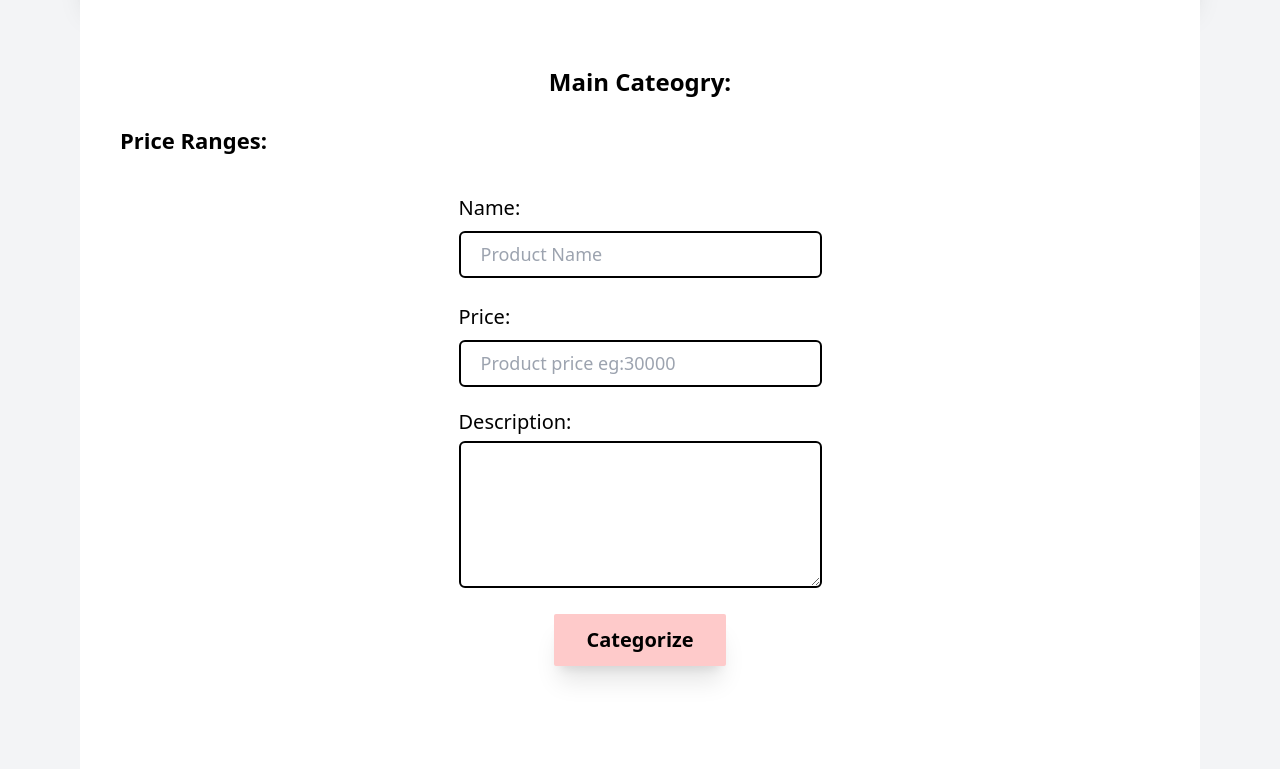
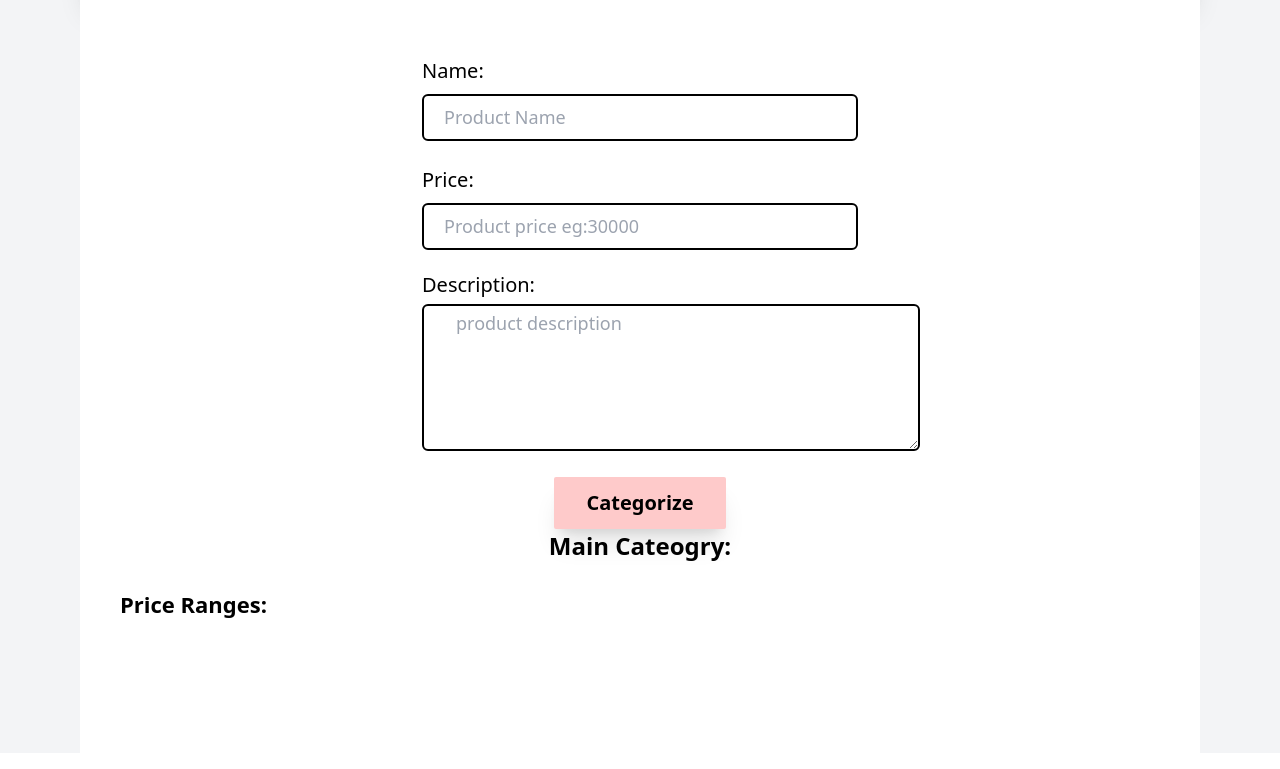
Before and after one commit to surajbeston/ecommerce-product-classifier, a Django app: page / in a window 1280 px wide. Shown: the part 88-857 px from the top of the page. After the commit the page ends 706 px from the top, so only its background shows below. Run offline with Django 3.2, Linux system fonts and the light colour scheme; parts of the project's set-up code (start-up, migrations or seed data) failed here and were passed over; some libraries are stand-ins or nearby versions.

Commit message:
position change

```diff
--- a/templates/home.html
+++ b/templates/home.html
@@ -16,7 +16,28 @@
       <h1 class="text-center text-4xl font-bold py-6">Categorizer</h1>
     </header>
 
-    <main class="bg-white pb-10  pt-16 mx-auto  ">
+    <main class="bg-white pb-10  pt-8 mx-auto  ">
+      <form class="max-w-[500px] mx-auto px-8 h-[60vh]">
+        <div class="my-4">
+          <label class="block text-[20px] py-2 font-medium" for="name">Name:</label>
+          <input id="name" class="w-full py-2  indent-5 border-2 border-black rounded-md block outline-none text-[18px]"
+            type="text" placeholder="Product Name">
+        </div>
+        <div class="my-4">
+          <label class="block text-[20px] py-2 font-medium" for="name">Price:</label>
+          <input id="price"
+            class="w-full py-2  indent-5 border-2 border-black rounded-md block outline-none text-[18px]" type="number"
+            placeholder="Product price eg:30000">
+        </div>
+        <div>
+          <label class="block text-[20px] py-1 font-medium " for="desc">Description:</label>
+          <textarea id="desc" class="border-black border-2 px-4 outline-none indent-4 py-1 text-[18px] rounded-md"
+            name="desc" id="desc" cols="43" rows="5" placeholder="product description"></textarea>
+        </div>
+        <button onclick="getCategory(event)"
+          class="block text-center bg-red-200 text-center mx-auto text-black px-8 rounded-sm text-xl shadow-xl font-semibold mt-5 py-3 "
+          type="submit">Categorize</button>
+      </form>
       <h1 class="text-center text-[24px] font-bold">Main Cateogry:</h1>
       {% for sublist in categories %}
       {% for item in sublist %}
@@ -31,8 +52,8 @@
           {{item}}
           "</span></h1>
       {% endfor %}
-      <h2 class="text-[22px] font-semibold px-10 py-3  mt-3 ">Price Ranges:</h2>
-      <div class="flex justify-between items-center gap-8 px-16 w-[100%] flex-wrap">
+      <h2 class="text-[22px] font-semibold px-10 py-3  mt-3  ">Price Ranges:</h2>
+      <div class="flex justify-between items-center gap-8 px-16 w-[100%] flex-wrap pb-20">
         {% for key, values in quantiles.items %}
         <div class="w-[16%] bg-gray-200 h-[100px]  flex flex-col justify-center items-center ">
           {% if key == 'this' %}
@@ -46,27 +67,7 @@
         {% endfor %}
       </div>
 
-      <form class="max-w-min mx-auto px-8 h-[68vh]">
-        <div class="my-4">
-          <label class="block text-[20px] py-2 font-medium" for="name">Name:</label>
-          <input id="name" class="w-full py-2  indent-5 border-2 border-black rounded-md block outline-none text-[18px]"
-            type="text" placeholder="Product Name">
-        </div>
-        <div class="my-4">
-          <label class="block text-[20px] py-2 font-medium" for="name">Price:</label>
-          <input id="price"
-            class="w-full py-2  indent-5 border-2 border-black rounded-md block outline-none text-[18px]" type="number"
-            placeholder="Product price eg:30000">
-        </div>
-        <div>
-          <label class="block text-[20px] py-1 font-medium " for="desc">Description:</label>
-          <textarea id="desc" class="border-black border-2 px-4 outline-none indent-4 py-1 text-[18px] rounded-md"
-            name="desc" id="desc" cols="30" rows="5"></textarea>
-        </div>
-        <button onclick="getCategory(event)"
-          class="block text-center bg-red-200 text-center mx-auto text-black px-8 rounded-sm text-xl shadow-xl font-semibold mt-5 py-3 "
-          type="submit">Categorize</button>
-      </form>
+
 
     </main>
 
```
